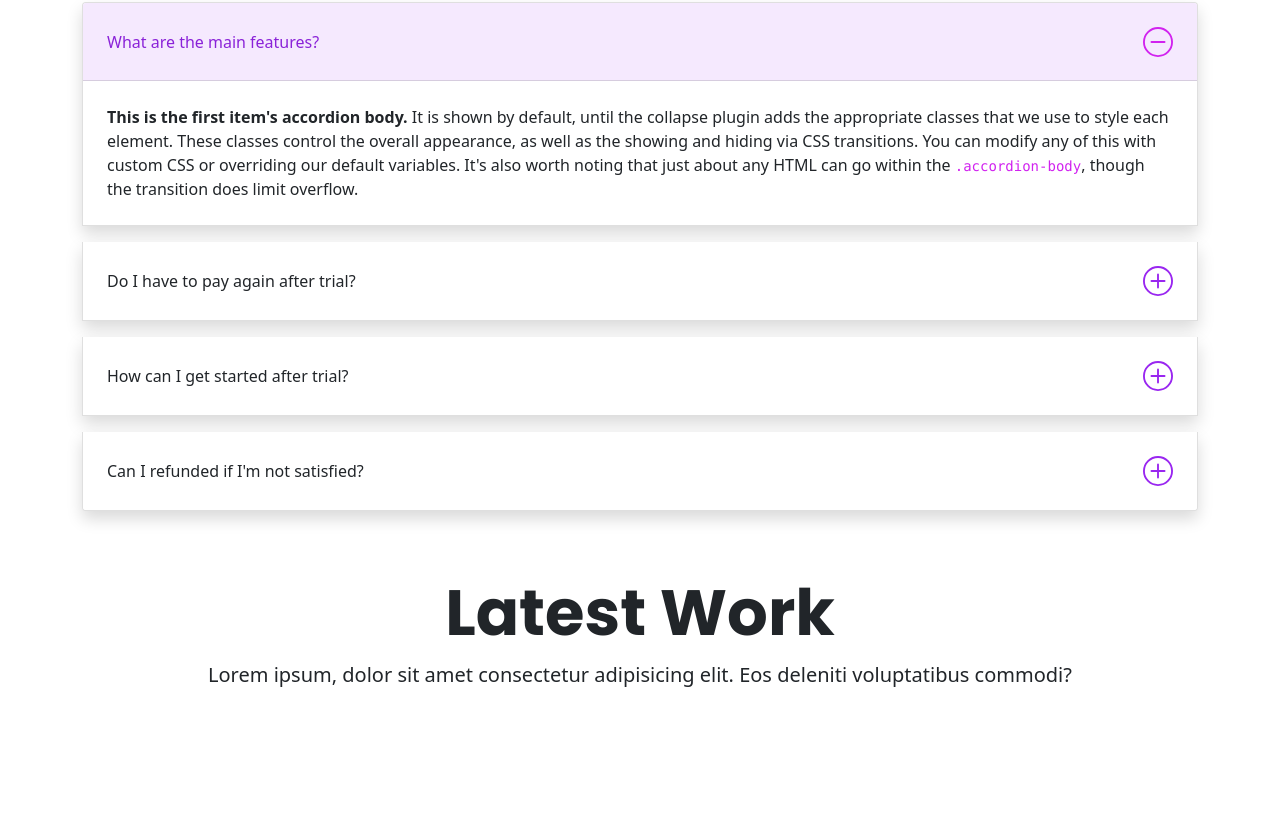
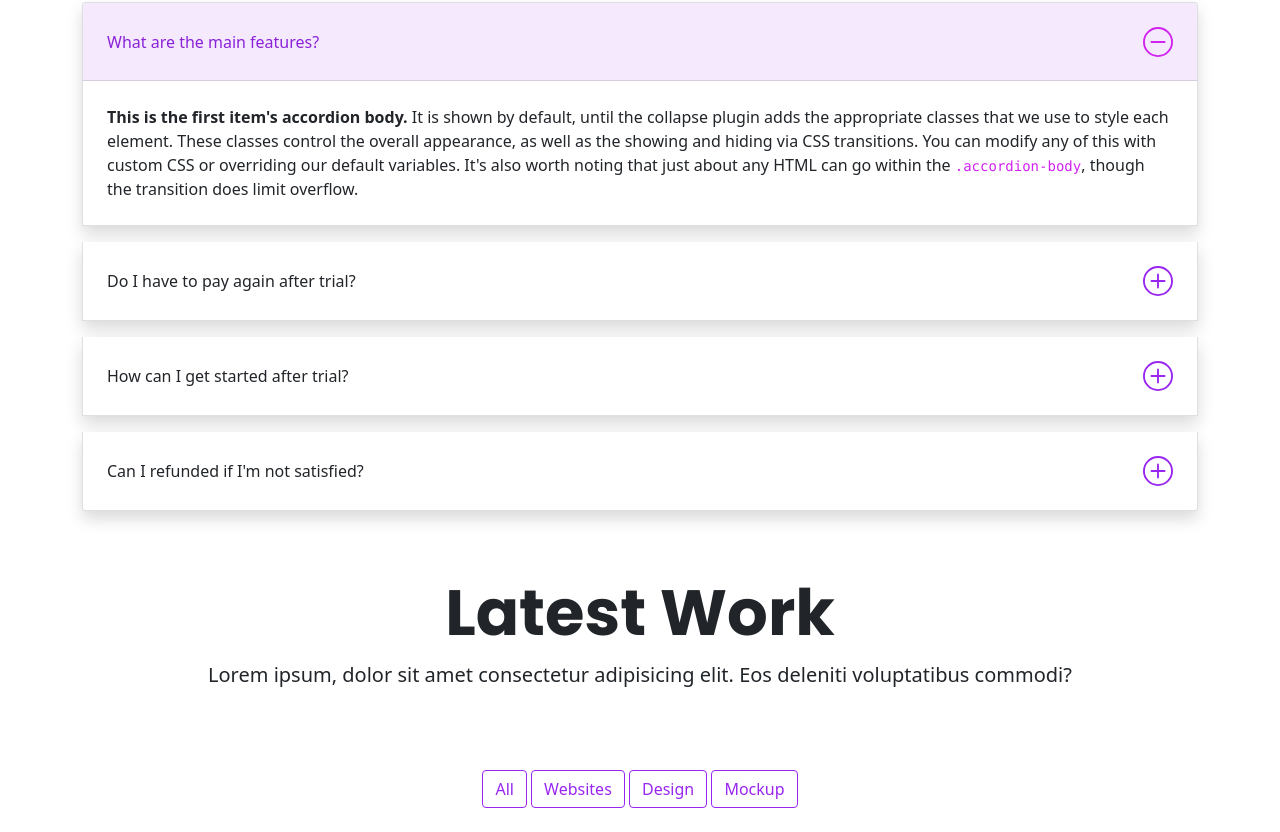
Before and after one commit to Aligndzcyln/Portfolio-Website, a website: page index.html in a window 1280 px wide. Shown: the part 4400-5232 px from the top of the page. Before the commit the page ends 5106 px from the top, so only its background shows below. Drawn offline with nearby package versions, Linux system fonts and the light colour scheme.

Commit message:
Added filter buttons

```diff
--- a/index.html
+++ b/index.html
@@ -608,6 +608,18 @@
                 <p class="lead">Lorem ipsum, dolor sit amet consectetur adipisicing elit. Eos deleniti voluptatibus
                     commodi?</p>
             </div>
+
+            <!-- Filter buttons -->
+
+            <div class="row mt-5 mb-4 g-3 text-center">
+                <div class="col-md-12">
+                    <button class="btn btn-outline-primary" type="button">All</button>
+                    <button class="btn btn-outline-primary" type="button">Websites</button>
+                    <button class="btn btn-outline-primary" type="button">Design</button>
+                    <button class="btn btn-outline-primary" type="button">Mockup</button>
+                </div>
+            </div>
+
         </div>
     </section>
 
```
